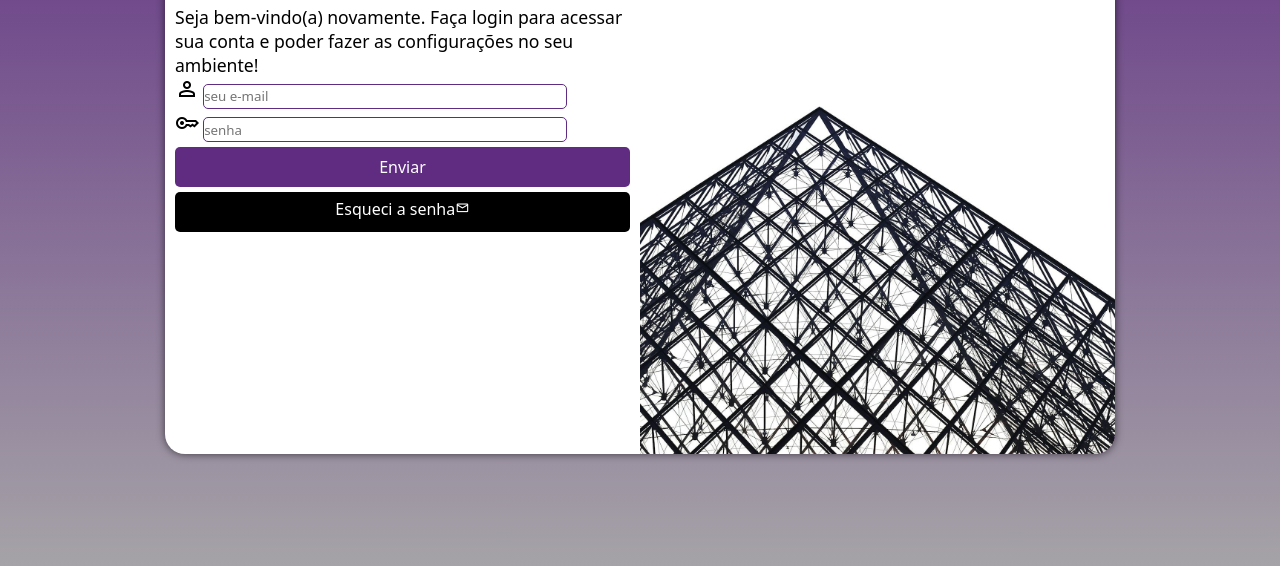
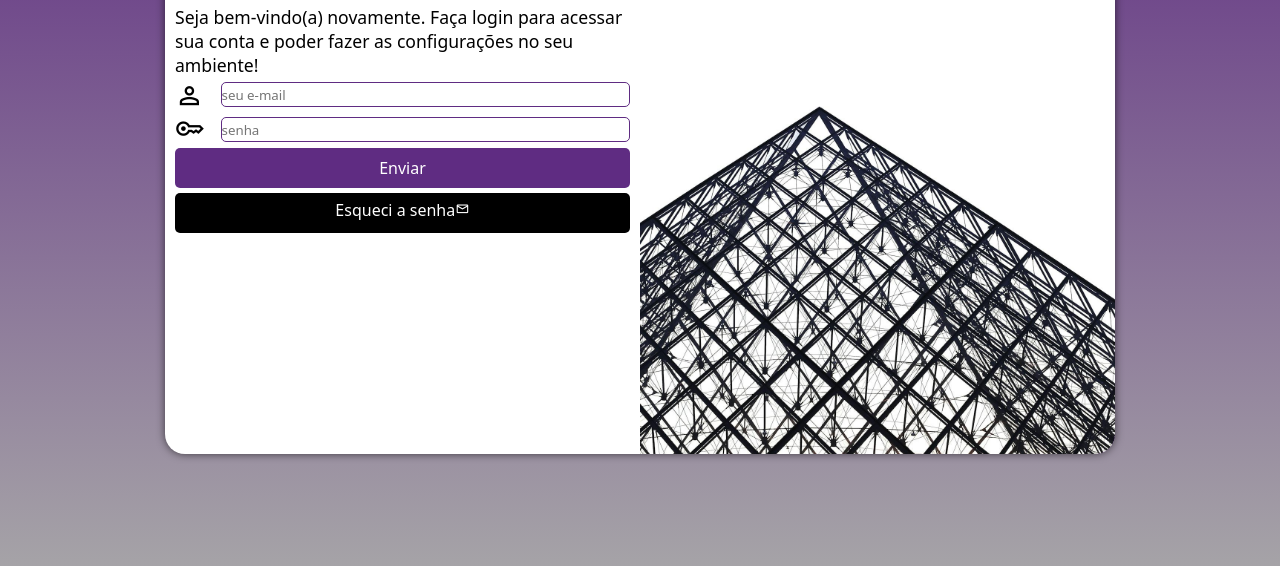
Before and after one commit to jeanmidlerrya/projeto-login, a plain HTML site: page index.html in a window 1280 px wide. Shown: the part 196-762 px from the top of the page. Drawn offline with nearby package versions, Linux system fonts and the light colour scheme.

Commit message:
update css mediaquery

```diff
--- a/estilos/media-query.css
+++ b/estilos/media-query.css
@@ -10,14 +10,14 @@ desktop: 992px a 1200px
 tv: acima 1200px
 */
 
-@media screen and (min-width: 768px) and (max-width: 992px) {
+@media screen and (min-width: 768px) and (max-width: 992px) { /*CSS PARA TELA TABLETE*/
     body {
         background-image: linear-gradient(to top, white, #5f2c82);
     }
 
     section#login {
         width: 80vw;
-        height: 60vh;
+        height: 70vh;
     }
 
     section#login > div#imagem {
@@ -29,6 +29,14 @@ tv: acima 1200px
     section#login > div#formulario {
         float: right;
         width: 70%;
+    }
+
+    form > div.campo > input[type=email] {
+        width: 90%;
+    }
+
+    form > div.campo > input[type=password] {
+        width: 90%;
     }
 }
 
@@ -56,6 +64,14 @@ tv: acima 1200px
         font-size: 1.1em;
     }
 
+    form > div.campo > input[type=email] {
+        width: 90%;
+    }
+
+    form > div.campo > input[type=password] {
+        width: 90%;
+    }
+
 
 }
 
--- a/estilos/style.css
+++ b/estilos/style.css
@@ -61,23 +61,34 @@ div#formulario > h1 {
 
 div#formulario > p {
     font-size: 0.8em;
+    margin-bottom: 5px;
 }
 
 form > div.campo > input[type=email] {
     border: solid 1px #5f2c82;
-    width: 80%;
+    width: 84%;
     height: 25px;
     border-radius: 5px;
-    margin: 5px 0px 2px 0px;
+    margin: 0px 0px -5px 0px;
+    float: right;
 }
 
 form > div.campo > input[type=password] {
     border: solid 1px #5f2c82;
-    width: 80%;
+    width: 84%;
     height: 25px;
     border-radius: 5px;
     margin-top: 2px;
     margin-bottom: 5px;
+    float: right;
+}
+
+form > div.campo > span {
+
+    font-size: 1.8em;
+    width: 35px;
+
+
 }
 
 div.campo > label {
```
